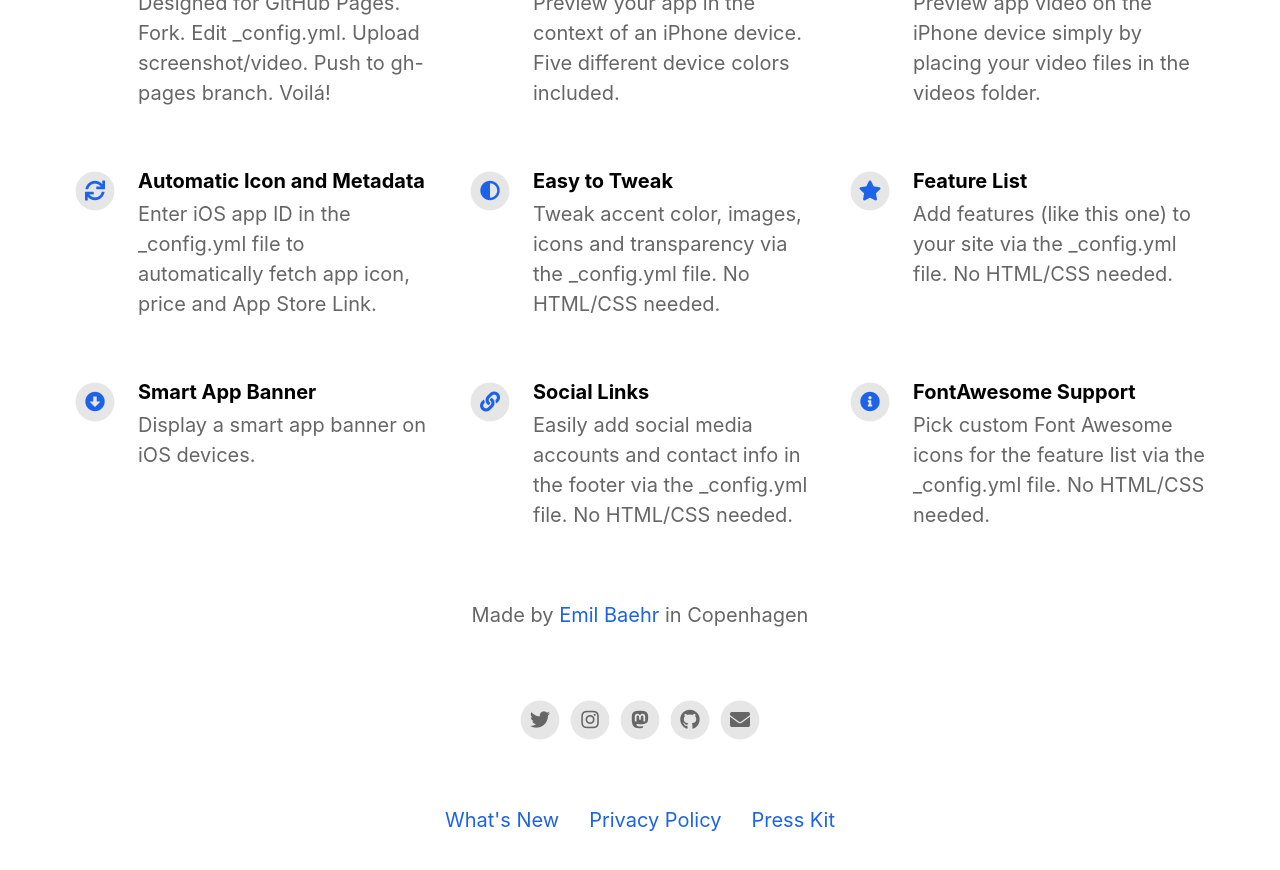
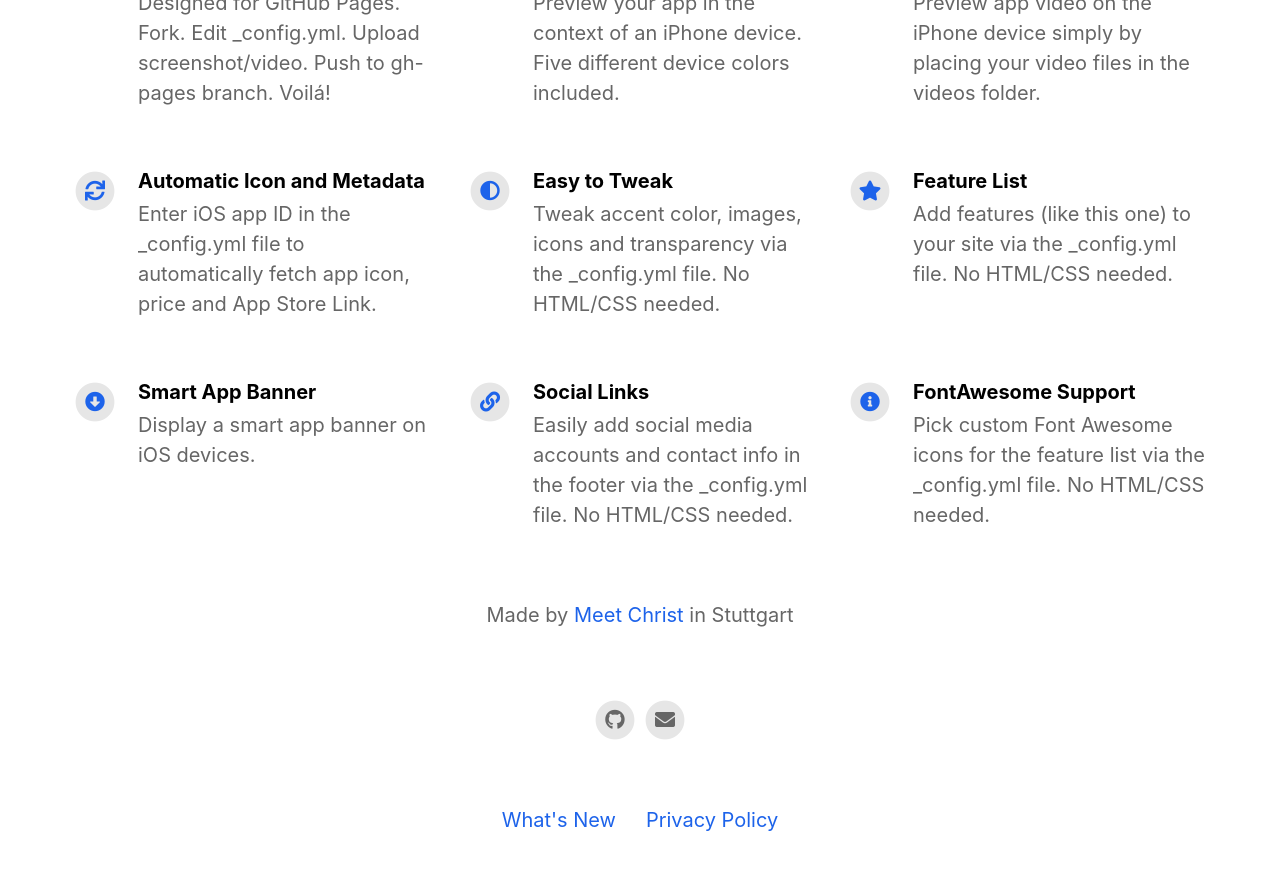
Before and after one commit to meetchrist/meetchrist.github.io, a Jekyll site: the page built from index.html, in a window 1280 px wide and 900 px high, scrolled down 1124 px. Shown: the top 870 px of the window. Built offline with Jekyll 4.4.1, drawn with Linux system fonts in a browser that asks for light colours; nearby versions of some CDN libraries.

Commit message:
Update stuff

```diff
--- a/_config.yml
+++ b/_config.yml
@@ -7,7 +7,7 @@ ios_app_country                           : us
 
 appstore_link                             :                                           # Automatically populates if not set and if iOS app ID is set. Otherwise enter manually.
 playstore_link                            :                                           # Enter Google Play Store URL.
-presskit_download_link                    : https://emilbaehr.com                                          # Enter a link to downloadable file or (e.g. public Dropbox link to a .zip file).
+presskit_download_link                    :                                           # Enter a link to downloadable file or (e.g. public Dropbox link to a .zip file).
                                                                                       # Or upload your press kit file to assets and set path accordingly (e.g. "assets/your_press_kit.zip").
 
 app_icon                                  : # assets/appicon.png                      # Automatically populates if not set and if iOS app ID is set.  Otherwise enter path to icon file manually.
@@ -20,16 +20,16 @@ enable_smart_app_banner                   : true
 
 
 # Information About Yourself
-your_name                                 : Emil Baehr
-your_link                                 : https://emilbaehr.com
-your_city                                 : Copenhagen
-email_address                             : emil.baehr@gmail.com
+your_name                                 : Meet Christ
+your_link                                 : https://meetchrist.github.io/
+your_city                                 : Stuttgart
+email_address                             : meetchristtwice@gmail.com
 facebook_username                         :
-instagram_username                        : ebaehr
-twitter_username                          : ebaehr
-github_username                           : emilbaehr
+instagram_username                        :
+twitter_username                          :
+github_username                           : meetchrist
 youtube_username                          :
-mastodon_link                             : https://mastodon.social/@ebaehr
+mastodon_link                             :
 
 
 
```
Also changed, not shown: assets/screenshot/yourscreenshot.png (deleted), 1 other file.
